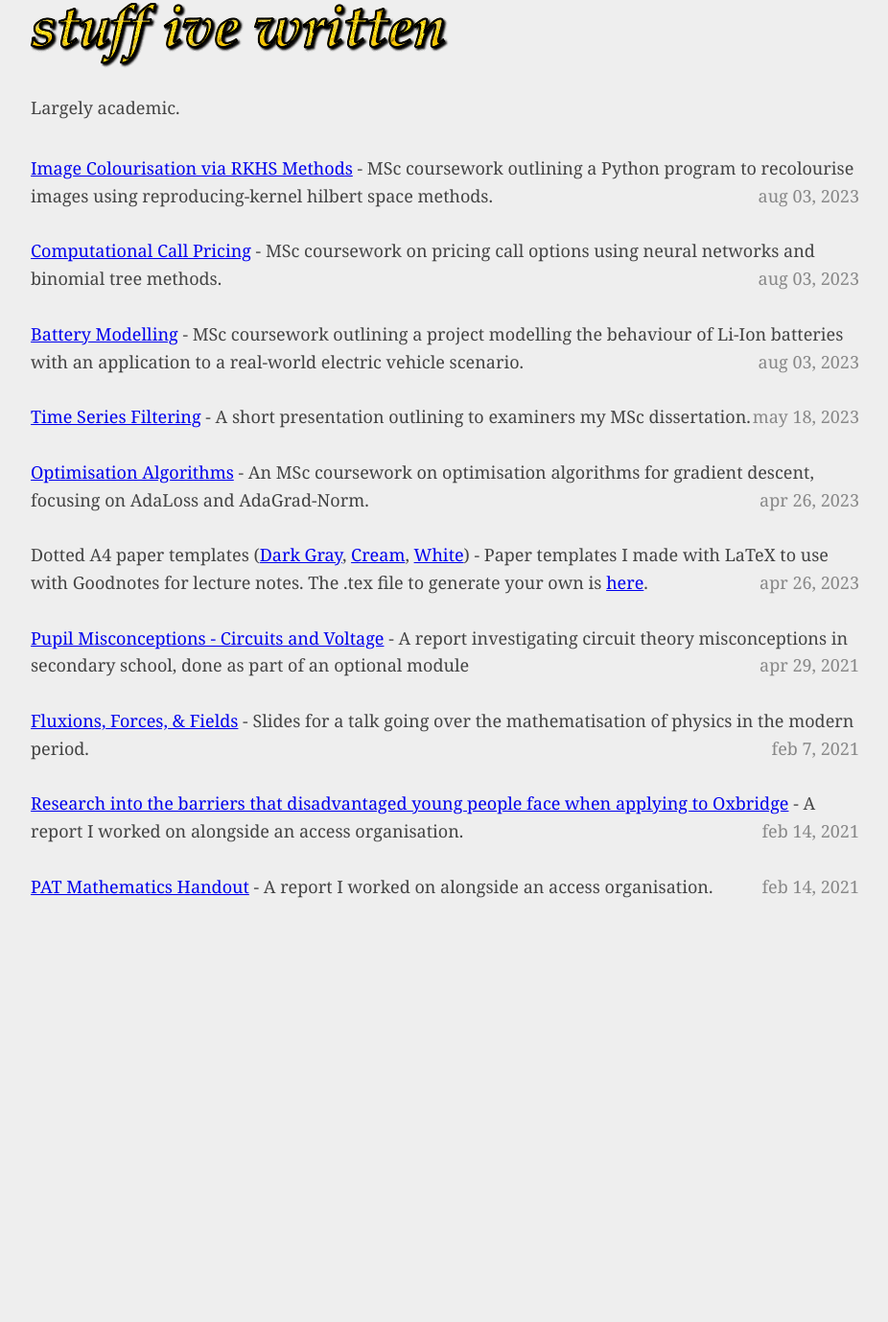
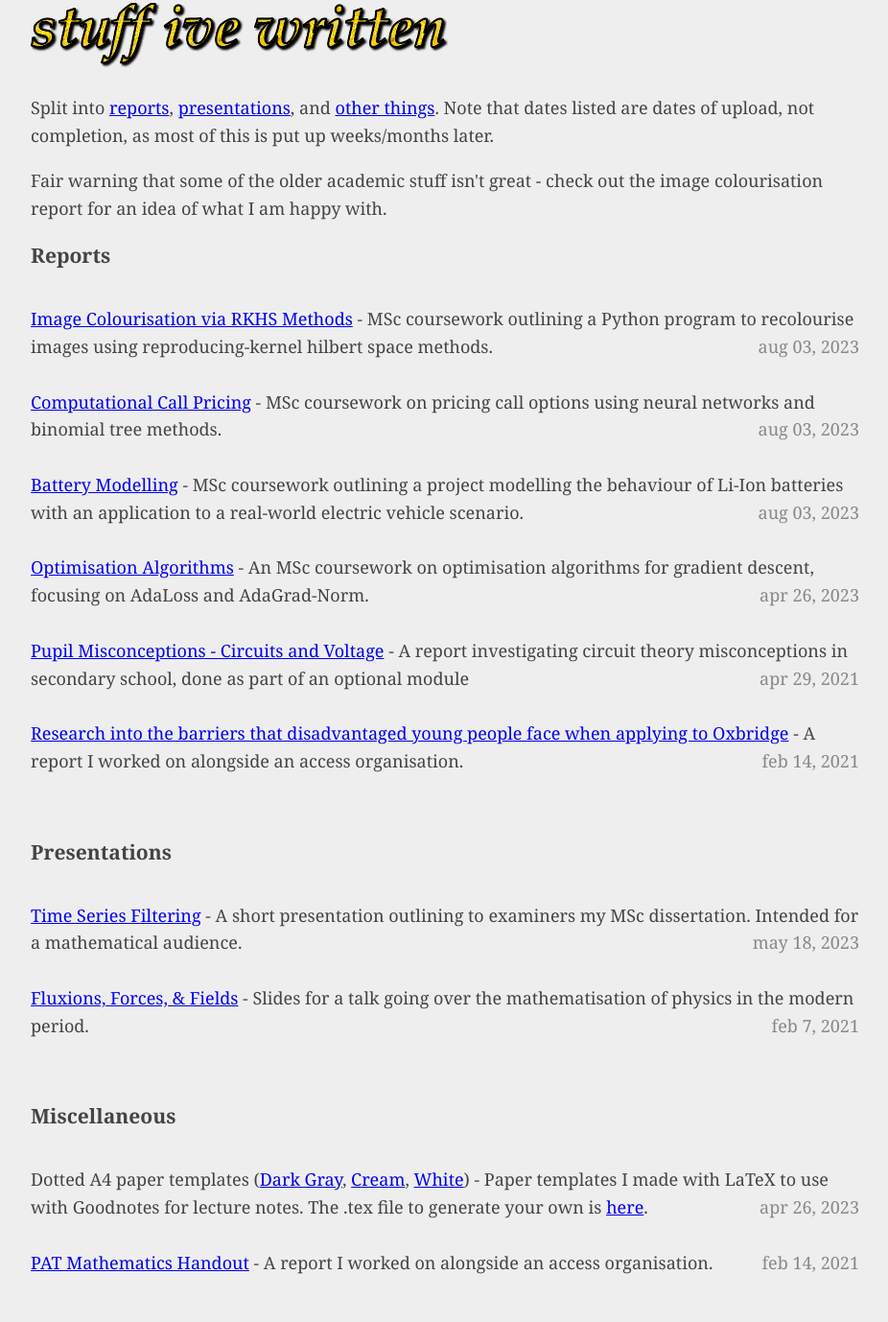
Before and after one commit to zellaa/zellaa.github.io, a plain HTML site: page writing.html in a window 1280 px wide. Shown: the part 79-1457 px from the top of the page at 96% size, without its empty margins (176-1102 px from the left). Before the commit the page ends 1080 px from the top, so only its background shows below. Drawn offline with Linux system fonts and the light colour scheme.

Commit message:
fixed titles

```diff
--- a/writing.html
+++ b/writing.html
@@ -9,6 +9,10 @@
   <!--a:hover {-->
 	<!--text-decoration: underline;-->
   <!--}-->
+  a:visited {
+  color: green;
+  background-color: purple;
+}
   ol {
 	list-style-type: none;
 	padding: 1rem 0;
@@ -45,19 +49,41 @@
 <main>
   <header>
 	  <h2><img src="./assets/written.gif"></h2>
-    <p>Largely academic.</p>
+    <p>Split into <a href="#Reports">reports</a>, <a href="#Presentations">presentations</a>, and <a href="#Misc">other things</a>. Note that dates listed are dates of upload, not completion, as most of this is put up weeks/months later.</p>
+	<p>Fair warning that some of the older academic stuff isn't great - check out the image colourisation report for an idea of what I am happy with.</p>
   </header>
+  <header>
+	  <h3><a id="Reports">Reports</a></h3>
+	</header>
   <nav>
     <ol>
 		<li><a href="./blogs/images.pdf">Image Colourisation via RKHS Methods</a> - MSc coursework outlining a Python program to recolourise images using reproducing-kernel hilbert space methods.<time datetime="2023-08-03">aug 03, 2023</time></li> <br>
 		<li><a href="./blogs/computational-pricing.pdf">Computational Call Pricing</a> - MSc coursework on pricing call options using neural networks and binomial tree methods.<time datetime="2023-08-03">aug 03, 2023</time></li> <br>
 		<li><a href="./blogs/battery-study.pdf">Battery Modelling</a> - MSc coursework outlining a project modelling the behaviour of Li-Ion batteries with an application to a real-world electric vehicle scenario.<time datetime="2023-08-03">aug 03, 2023</time></li> <br>
-		<li><a href="./blogs/disspres.pdf">Time Series Filtering</a> - A short presentation outlining to examiners my MSc dissertation.<time datetime="2023-05-18">may 18, 2023</time></li> <br>
 		<li><a href="./blogs/opt.pdf">Optimisation Algorithms</a> - An MSc coursework on optimisation algorithms for gradient descent, focusing on AdaLoss and AdaGrad-Norm.<time datetime="2023-04-26">apr 26, 2023</time></li> <br>
+		<li><a href="./blogs/misconceptions.pdf">Pupil Misconceptions - Circuits and Voltage</a> - A report investigating circuit theory misconceptions in secondary school, done as part of an optional module<time datetime="2021-04-29">apr 29, 2021</time></li> <br>
+		<li><a href="./blogs/oxfizz.pdf">Research into the barriers that disadvantaged young people face when applying to Oxbridge</a> - A report I worked on alongside an access organisation.<time datetime="2021-02-14">feb 14, 2021</time></li> <br>
+	  <!--<li><a href="./blogs/timetable.html">timetable</a><time datetime="YYYY-MM-DD">mmm DD, YYYY</time></li>-->
+    </ol>
+  </nav>
+
+  <header>
+	  <h3><a id="Presentations">Presentations</a></h3>
+	</header>
+  <nav>
+    <ol>
+		<li><a href="./blogs/disspres.pdf">Time Series Filtering</a> - A short presentation outlining to examiners my MSc dissertation. Intended for a mathematical audience.<time datetime="2023-05-18">may 18, 2023</time></li> <br>
+		<li><a href="./blogs/history.pdf">Fluxions, Forces, & Fields</a> - Slides for a talk going over the mathematisation of physics in the modern period.<time datetime="2021-02-07">feb 7, 2021</time></li> <br>
+	  <!--<li><a href="./blogs/timetable.html">timetable</a><time datetime="YYYY-MM-DD">mmm DD, YYYY</time></li>-->
+    </ol>
+  </nav>
+
+  <header>
+	  <h3><a id="Misc">Miscellaneous</a></h3>
+	</header>
+  <nav>
+    <ol>
 		<li>Dotted A4 paper templates (<a href="./blogs/dark.pdf">Dark Gray</a>, <a href="./blogs/cream.pdf">Cream</a>, <a href="./blogs/white.pdf">White</a>) - Paper templates I made with LaTeX to use with Goodnotes for lecture notes. The .tex file to generate your own is <a href="./blogs/gen.tex">here</a>. <time datetime="2023-04-26">apr 26, 2023</time></li> <br>
-		<li><a href="./blogs/misconceptions.pdf">Pupil Misconceptions - Circuits and Voltage</a> - A report investigating circuit theory misconceptions in secondary school, done as part of an optional module<time datetime="2021-04-29">apr 29, 2021</time></li> <br>
-		<li><a href="./blogs/history.pdf">Fluxions, Forces, & Fields</a> - Slides for a talk going over the mathematisation of physics in the modern period.<time datetime="2021-02-07">feb 7, 2021</time></li> <br>
-		<li><a href="./blogs/oxfizz.pdf">Research into the barriers that disadvantaged young people face when applying to Oxbridge</a> - A report I worked on alongside an access organisation.<time datetime="2021-02-14">feb 14, 2021</time></li> <br>
 		<li><a href="./blogs/handout.pdf">PAT Mathematics Handout</a> - A report I worked on alongside an access organisation.<time datetime="2021-02-14">feb 14, 2021</time></li> <br>
 	  <!--<li><a href="./blogs/timetable.html">timetable</a><time datetime="YYYY-MM-DD">mmm DD, YYYY</time></li>-->
     </ol>
```
